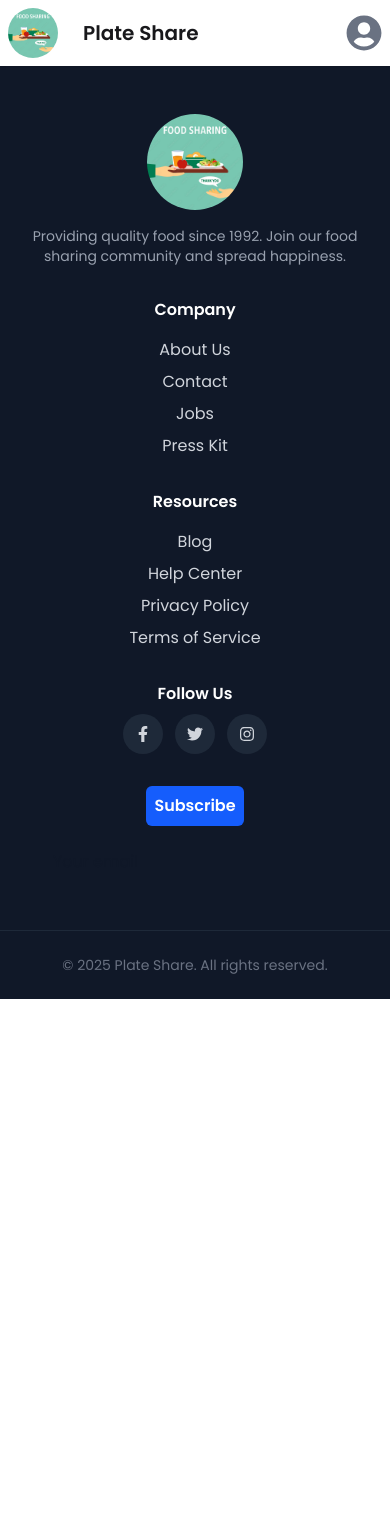
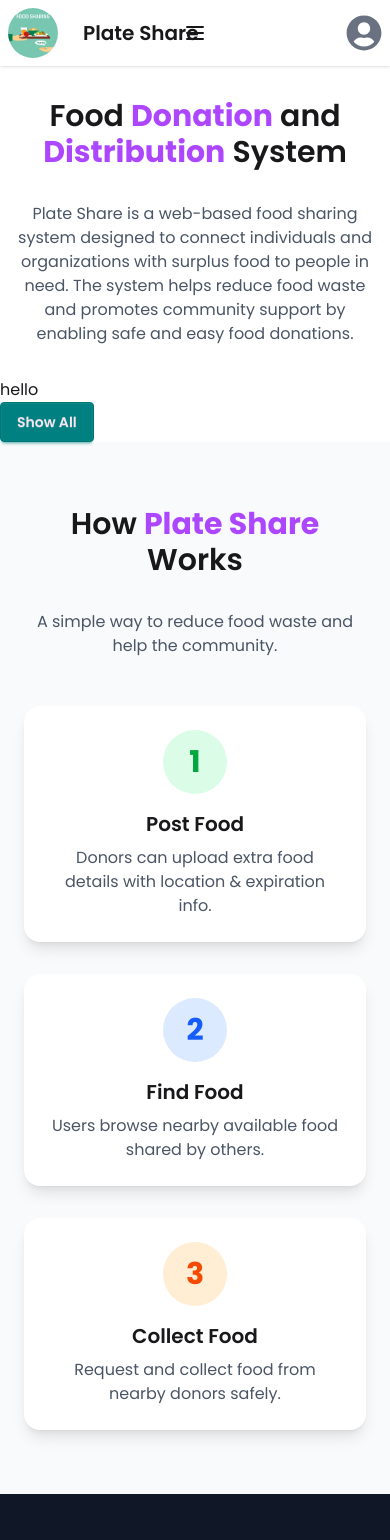
Before and after one commit to Alif-Hossen/plate-share-client, a React (Vite) app: page / in a window 390 px wide. Shown: the top 1540 px of the page. Before the commit the page ends 999 px from the top, so only its background shows below. Built offline with nearby package versions, Linux system fonts and the light colour scheme; no server answers.

Commit message:
Banner Section, Static Section Design Complete

```diff
--- a/src/Components/Home/Home.jsx
+++ b/src/Components/Home/Home.jsx
@@ -1,5 +1,7 @@
 import React from 'react';
 import Banner from '../../Pages/Banner';
+import FeaturedFoods from '../../Pages/FeaturedFoods';
+import Dynamic from '../Dynamic/Dynamic';
 
 const Home = () => {
     return (
--- /dev/null
+++ b/src/Pages/AddFood.jsx
@@ -0,0 +1,11 @@
+import React from 'react';
+
+const AddFood = () => {
+    return (
+        <div>
+            This Is My Food Section
+        </div>
+    );
+};
+
+export default AddFood;
--- a/src/Pages/Banner.jsx
+++ b/src/Pages/Banner.jsx
@@ -1,10 +1,16 @@
 import React from 'react';
+import Hero from './Hero';
+import FeaturedFoods from './FeaturedFoods';
+
 
 const Banner = () => {
     return (
-        <div>
-
-        </div>
+        <>
+            <div>
+                <Hero></Hero>
+                <FeaturedFoods></FeaturedFoods>
+            </div>
+        </>
     );
 };
 
--- /dev/null
+++ b/src/Pages/FeaturedFoods.jsx
@@ -0,0 +1,16 @@
+import React from 'react';
+import Static from './Static';
+
+const FeaturedFoods = () => {
+    return (
+        <div>
+            hello
+            <div>
+                <button className='btn btn-secondary'>Show All</button>
+            </div>
+            <Static></Static>
+        </div>
+    );
+};
+
+export default FeaturedFoods;
--- /dev/null
+++ b/src/Pages/Hero.jsx
@@ -0,0 +1,22 @@
+import React from 'react';
+
+const Hero = () => {
+    return (
+        <div>
+            <div>
+                <div className='mx-2 '>
+                    <h1 className='md:text-5xl text-3xl pt-8 font-semibold text-center'>
+                        Food <span className='text-purple-500 font-bold'>Donation</span> and <span className='text-purple-500 font-bold'>Distribution</span>  System
+                    </h1>
+                </div>
+                <div className='max-w-[500px] mx-auto'>
+                    <p className='text-gray-600 text-center px-4 py-8'>
+                        Plate Share is a web-based food sharing system designed to connect individuals and organizations with surplus food to people in need. The system helps reduce food waste and promotes community support by enabling safe and easy food donations.
+                    </p>
+                </div>
+            </div>
+        </div>
+    );
+};
+
+export default Hero;
--- /dev/null
+++ b/src/Pages/ManageFood.jsx
@@ -0,0 +1,11 @@
+import React from 'react';
+
+const ManageFood = () => {
+    return (
+        <div>
+            This Is Manage Food Section
+        </div>
+    );
+};
+
+export default ManageFood;
--- /dev/null
+++ b/src/Pages/MyFood.jsx
@@ -0,0 +1,11 @@
+import React from 'react';
+
+const MyFood = () => {
+    return (
+        <div>
+            This Is MyFood Section
+        </div>
+    );
+};
+
+export default MyFood;
--- a/src/Pages/Navbar.jsx
+++ b/src/Pages/Navbar.jsx
@@ -10,8 +10,9 @@ const Navbar = () => {
   const { user, logOut } = useContext(AuthContext);
 
   const handleLogout = () => {
-    logOut().then(() => alert("✅ Logged Out!"))
-            .catch(error => console.error(error));
+    logOut()
+      .then(() => alert("✅ Logged Out!"))
+      .catch(error => console.error(error));
   };
 
   const getLinkClass = ({ isActive }) =>
@@ -21,6 +22,7 @@ const Navbar = () => {
 
   return (
     <div className="navbar bg-base-100 shadow-sm max-w-[1480px] mx-auto">
+
       <div className="navbar-start">
         <div className="flex items-center gap-2">
           <img className='h-[50px] w-[50px] rounded-full' src={foodShareImg} alt="Plate Share Logo" />
@@ -36,6 +38,26 @@ const Navbar = () => {
         </ul>
       </div>
 
+      <div className="navbar-center lg:hidden">
+        <div className="dropdown">
+          <label tabIndex={0} className="btn btn-ghost btn-circle">
+            <svg xmlns="http://www.w3.org/2000/svg" className="h-6 w-6" fill="none" viewBox="0 0 24 24" stroke="currentColor">
+              <path strokeLinecap="round" strokeLinejoin="round" strokeWidth="2" d="M4 6h16M4 12h16M4 18h16" />
+            </svg>
+          </label>
+          <ul tabIndex={0} className="menu menu-compact dropdown-content mt-3 p-2 shadow bg-base-100 rounded-box w-52">
+            <li><NavLink to="/" className={getLinkClass}>Home</NavLink></li>
+            <li><NavLink to="/availableFoods" className={getLinkClass}>Available Foods</NavLink></li>
+
+            <li><NavLink to="/login" className={getLinkClass}>Login</NavLink></li>
+
+            {/* {!user && <li><NavLink to="/login" className={getLinkClass}>Login</NavLink></li>}
+            {user && <li><button onClick={handleLogout} className="text-red-500 font-semibold">Logout</button></li>} */}
+          </ul>
+        </div>
+      </div>
+
+      {/* Right */}
       <div className="navbar-end">
         {user ? (
           <div className="dropdown dropdown-end">
@@ -49,9 +71,9 @@ const Navbar = () => {
               </svg>
             </label>
             <ul tabIndex={0} className="menu dropdown-content bg-base-100 rounded-box w-40 shadow mt-3">
-              <li><button>Profile</button></li>
-              <li><button>Settings</button></li>
-              <li><button>Other</button></li>
+              <li><NavLink to={"/addFood"}>Add Food</NavLink></li>
+              <li><NavLink to={"/manageFood"}>Manage My Foods</NavLink></li>
+              <li><NavLink to={"/myFood"}>My Food Requests</NavLink></li>
               <li><button onClick={handleLogout} className="text-red-500 font-semibold">Logout</button></li>
             </ul>
           </div>
--- /dev/null
+++ b/src/Pages/Static.jsx
@@ -0,0 +1,56 @@
+import React from 'react';
+import collectFoodImg from '../assets/col.jpg'
+
+const Static = () => {
+    return (
+        <div>
+            <section className="py-16 bg-gray-50">
+                <div className="max-w-6xl mx-auto px-6 text-center">
+                    <h2 className="text-3xl md:text-5xl font-semibold mb-8">How <span className='font-bold text-purple-500'>Plate Share</span> Works</h2>
+                    <p className="text-gray-600 mb-12 max-w-2xl mx-auto">
+                        A simple way to reduce food waste and help the community.
+                    </p>
+
+                    <div className="grid grid-cols-1 md:grid-cols-3 gap-8">
+
+                        <div className="bg-white shadow-lg rounded-2xl p-6 flex flex-col items-center hover:scale-105 transition">
+                            <div className="h-16 w-16 flex items-center justify-center rounded-full bg-green-100 text-green-600 text-3xl font-bold">
+                                1
+                            </div>
+                            <h3 className="text-xl font-semibold mt-4">Post Food</h3>
+                            <p className="text-gray-600 mt-2">
+                                Donors can upload extra food details with location & expiration info.
+                            </p>
+                        </div>
+
+                        <div className="bg-white shadow-lg rounded-2xl p-6 flex flex-col items-center hover:scale-105 transition">
+                            <div className="h-16 w-16 flex items-center justify-center rounded-full bg-blue-100 text-blue-600 text-3xl font-bold">
+                                2
+                            </div>
+                            <h3 className="text-xl font-semibold mt-4">Find Food</h3>
+                            <p className="text-gray-600 mt-2">
+                                Users browse nearby available food shared by others.
+                            </p>
+                        </div>
+
+                        <div className="bg-white shadow-lg rounded-2xl p-6 flex flex-col items-center hover:scale-105 transition">
+                            <div className="h-16 w-16 flex items-center justify-center rounded-full bg-orange-100 text-orange-600 text-3xl font-bold">
+                                3
+                            </div>
+                            {/* <img src={collectFoodImg} alt="" /> */}
+
+                            <h3 className="text-xl font-semibold mt-4">Collect Food</h3>
+                            <p className="text-gray-600 mt-2">
+                                Request and collect food from nearby donors safely.
+                            </p>
+                        </div>
+
+                    </div>
+                </div>
+            </section>
+
+        </div>
+    );
+};
+
+export default Static;
--- /dev/null
+++ b/src/Provider/PrivateRoute.jsx
@@ -0,0 +1,16 @@
+import React, { use } from 'react';
+import { AuthContext } from './AuthProvider';
+import { Navigate } from 'react-router';
+
+const PrivateRoute = ({children}) => {
+
+    const { user } = use(AuthContext);
+    if( user ) {
+        return children;
+    }
+    return <Navigate to={"/login"}></Navigate>
+
+
+};
+
+export default PrivateRoute;
--- a/src/Routes/Router.jsx
+++ b/src/Routes/Router.jsx
@@ -6,8 +6,14 @@ import Banner from "../Pages/Banner";
 import Register from "../Pages/Register";
 import Login from "../Pages/Login";
 import AvailableFoods from "../Pages/AvailableFoods";
+import AddFood from "../Pages/AddFood";
+import ManageFood from "../Pages/ManageFood";
+import MyFood from "../Pages/MyFood";
+import PrivateRoute from "../Provider/PrivateRoute";
+import FeaturedFoods from "../Pages/FeaturedFoods";
 const router = createBrowserRouter ( [
     {
+
         path: "/",
         element: <Root></Root>,
         errorElement: <ErrorPage></ErrorPage>,
@@ -28,7 +34,24 @@ const router = createBrowserRouter ( [
             {
                 path:'/availableFoods',
                 element: <AvailableFoods></AvailableFoods>
-            }
+            },
+            {
+                path:'/addFood',
+                element: (
+                    <PrivateRoute>
+                        <AddFood></AddFood>
+                    </PrivateRoute>
+                )
+            },
+            {
+                path: '/manageFood',
+                element: <ManageFood></ManageFood>
+            },
+            {
+                path: '/myFood',
+                element: <MyFood></MyFood>
+            },
+
 
         ]
     }
```
Also changed, not shown: src/assets/col.jpg (added).
